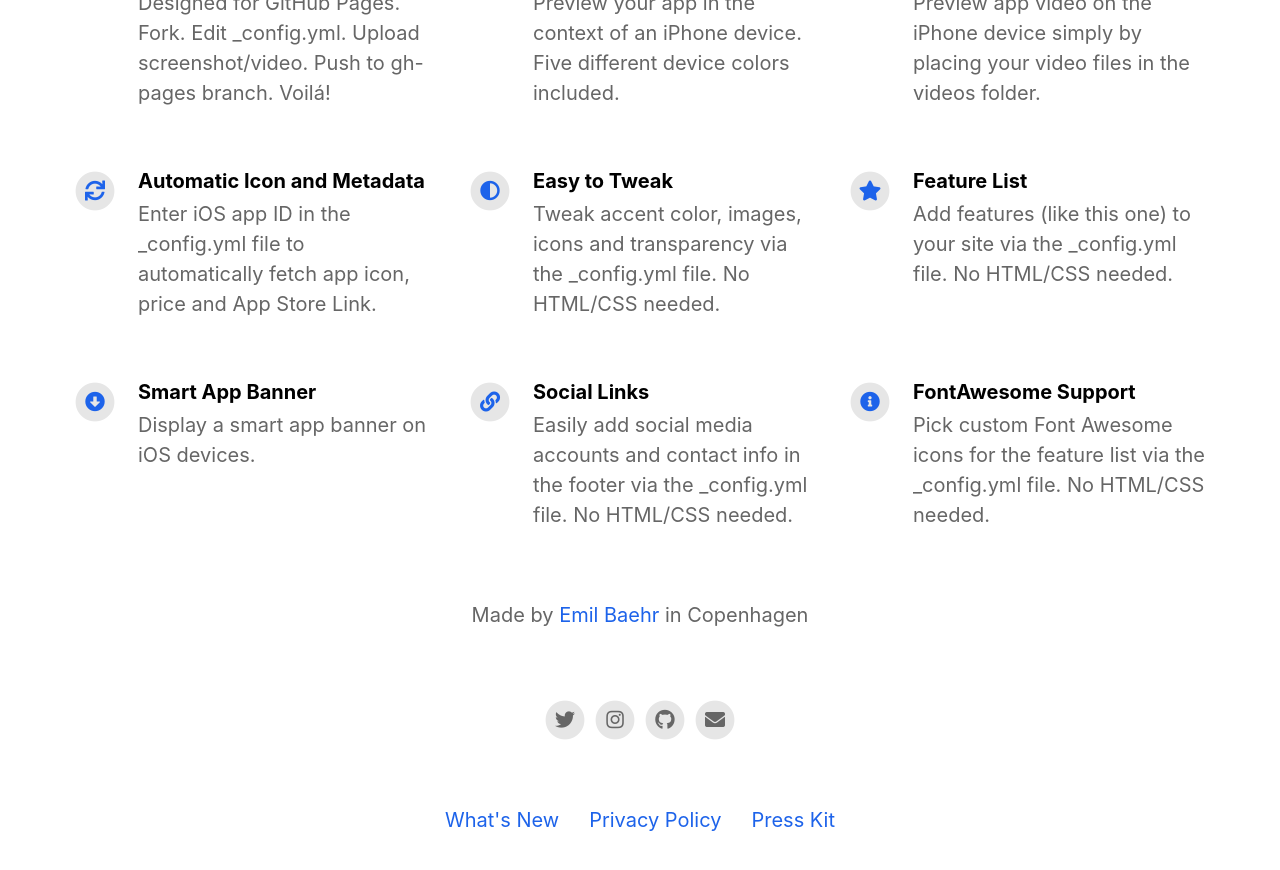
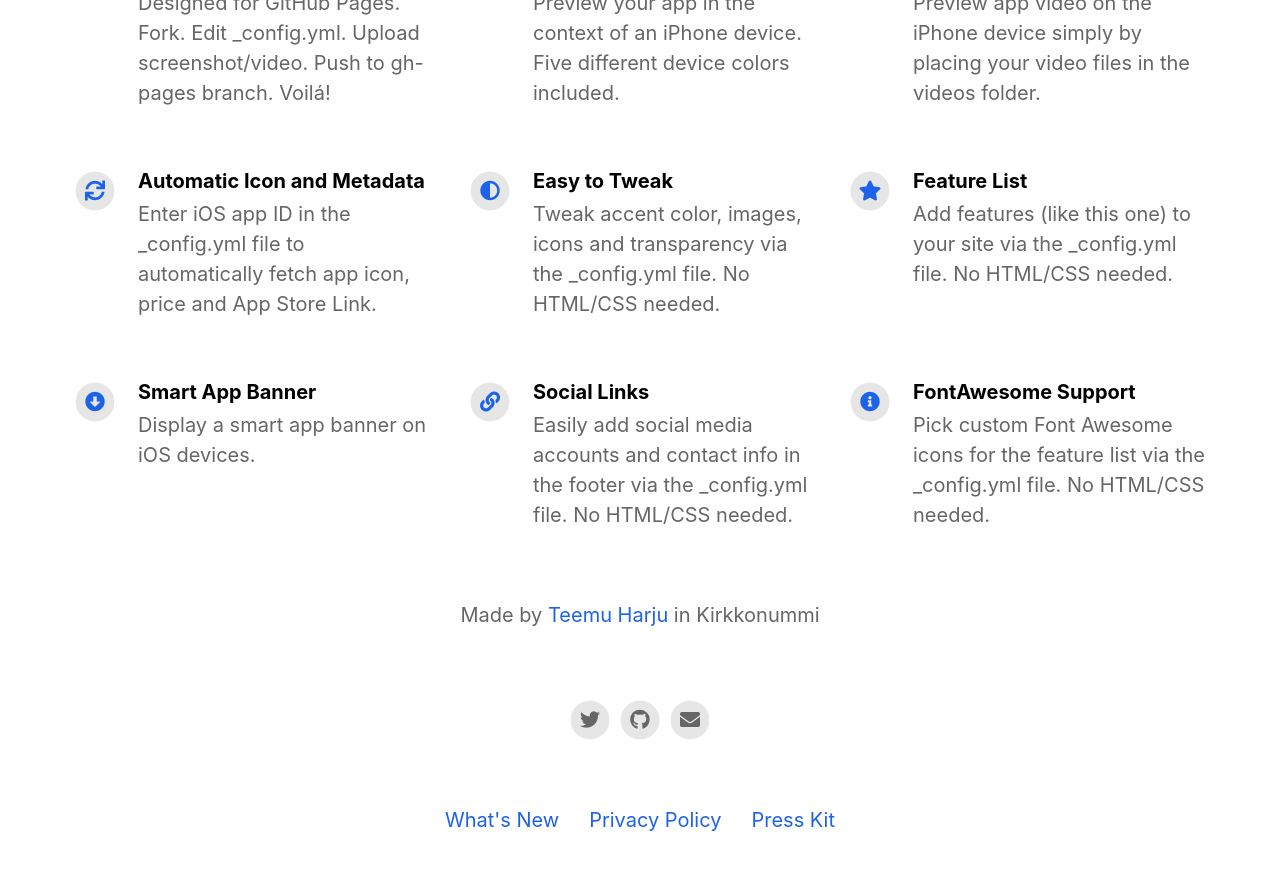
Before and after one commit to tsharju/Sahko-App-LandingPage, a Jekyll site: the page built from index.html, in a window 1280 px wide and 900 px high, scrolled down 1124 px. Shown: the top 870 px of the window. Built offline with Jekyll 4.4.1, drawn with Linux system fonts in a browser that asks for light colours; nearby versions of some CDN libraries.

Commit message:
Update _config.yml

```diff
--- a/_config.yml
+++ b/_config.yml
@@ -2,8 +2,8 @@
 page_title                                :                                           # Automatically populates with app name if not set and if iOS app ID is set. Otherwise enter manually.
 
 # App Info
-ios_app_id                                : 1234793120                                # Required. Enter iOS app ID to automatically populate name, price and icons (e.g. 718043190).
-ios_app_country                           : us                                        # Required outside USA. Enter 2 letter country code as in https://en.wikipedia.org/wiki/ISO_3166-1_alpha-2
+ios_app_id                                : 1638469435                                # Required. Enter iOS app ID to automatically populate name, price and icons (e.g. 718043190).
+ios_app_country                           : fi                                        # Required outside USA. Enter 2 letter country code as in https://en.wikipedia.org/wiki/ISO_3166-1_alpha-2
 
 appstore_link                             :                                           # Automatically populates if not set and if iOS app ID is set. Otherwise enter manually.
 playstore_link                            :                                           # Enter Google Play Store URL.
@@ -20,14 +20,14 @@ enable_smart_app_banner                   : true
 
 
 # Information About Yourself
-your_name                                 : Emil Baehr
-your_link                                 : https://emilbaehr.com
-your_city                                 : Copenhagen
-email_address                             : emil.baehr@gmail.com
+your_name                                 : Teemu Harju
+your_link                                 : https://twitter.com/tsharju
+your_city                                 : Kirkkonummi
+email_address                             : teemu.harju@gmail.com
 facebook_username                         :
-instagram_username                        : ebaehr
-twitter_username                          : ebaehr
-github_username                           : emilbaehr
+instagram_username                        :
+twitter_username                          : tsharju
+github_username                           : tsharju
 youtube_username                          :
 
 
```
